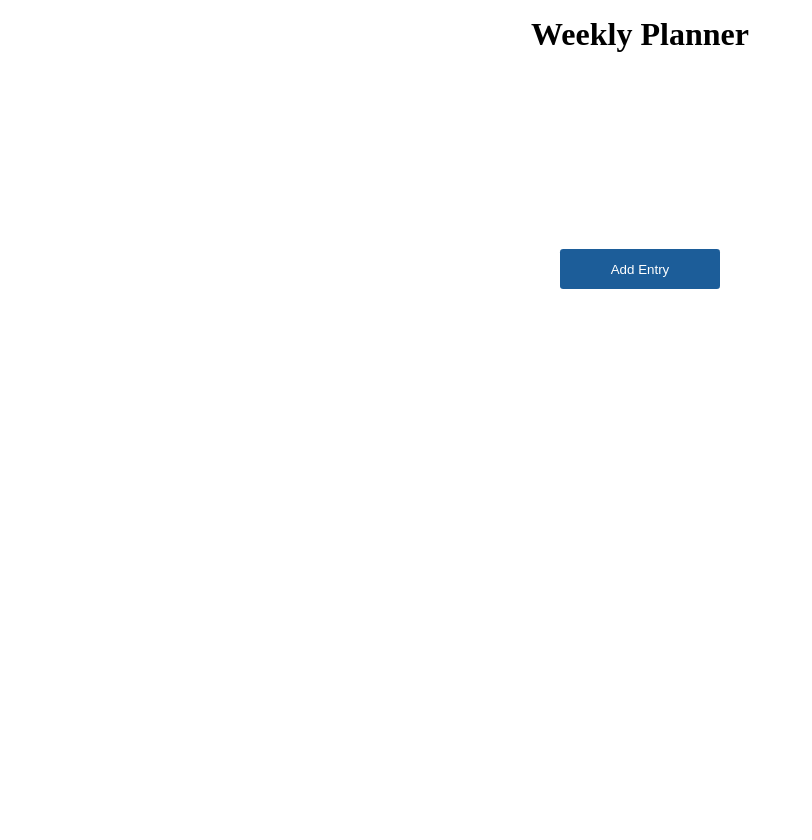
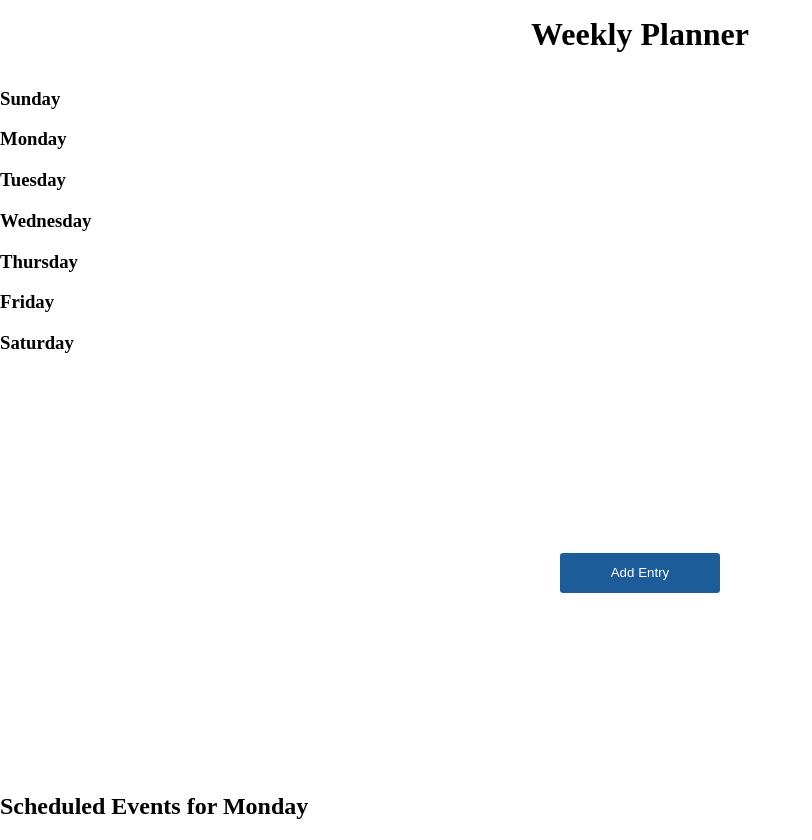
Before and after one commit to cody-martin8/week-planner, a website: page index.html in a window 1280 px wide. Shown: the whole page, without its empty margins (0-812 px from the left). Before the commit the page ends 800 px from the top, so only its background shows below. Drawn offline with Linux system fonts and the light colour scheme.

Commit message:
Added functionality to save entries.

```diff
--- a/index.html
+++ b/index.html
@@ -44,11 +44,38 @@
         <h1 class="text-center">Weekly Planner</h1>
       </div>
     </div>
+    <div class="row" data-view="view-entries">
+      <div class="column-day">
+        <h3>Sunday</h3>
+      </div>
+      <div class="column-day">
+        <h3>Monday</h3>
+      </div>
+      <div class="column-day">
+        <h3>Tuesday</h3>
+      </div>
+      <div class="column-day">
+        <h3>Wednesday</h3>
+      </div>
+      <div class="column-day">
+        <h3>Thursday</h3>
+      </div>
+      <div class="column-day">
+        <h3>Friday</h3>
+      </div>
+      <div class="column-day">
+        <h3>Saturday</h3>
+      </div>
+    </div>
     <div class="row ">
       <div class="column-full flex-row justify-center vertical-height-centered">
         <button type="button" class="button add-entry">Add Entry</button>
       </div>
     </div>
+    <div class="row" data-view="view-entries">
+      <h2>Scheduled Events for <span>Monday</span></h2>
+    </div>
+    <table></table>
   </div>
   <script src="main.js"></script>
   <script src="data.js"></script>
--- a/main.js
+++ b/main.js
@@ -36,5 +36,7 @@ $entryForm.addEventListener('submit', event => {
   plannerEntry.description = $entryForm.elements.description.value;
   plannerEntry.entryId = data.nextEntryId;
   data.nextEntryId++;
-  console.log(plannerEntry)
+  // console.log(plannerEntry)
+  data.entries.unshift(plannerEntry);
+  // console.log(data.entries);
 });
```
